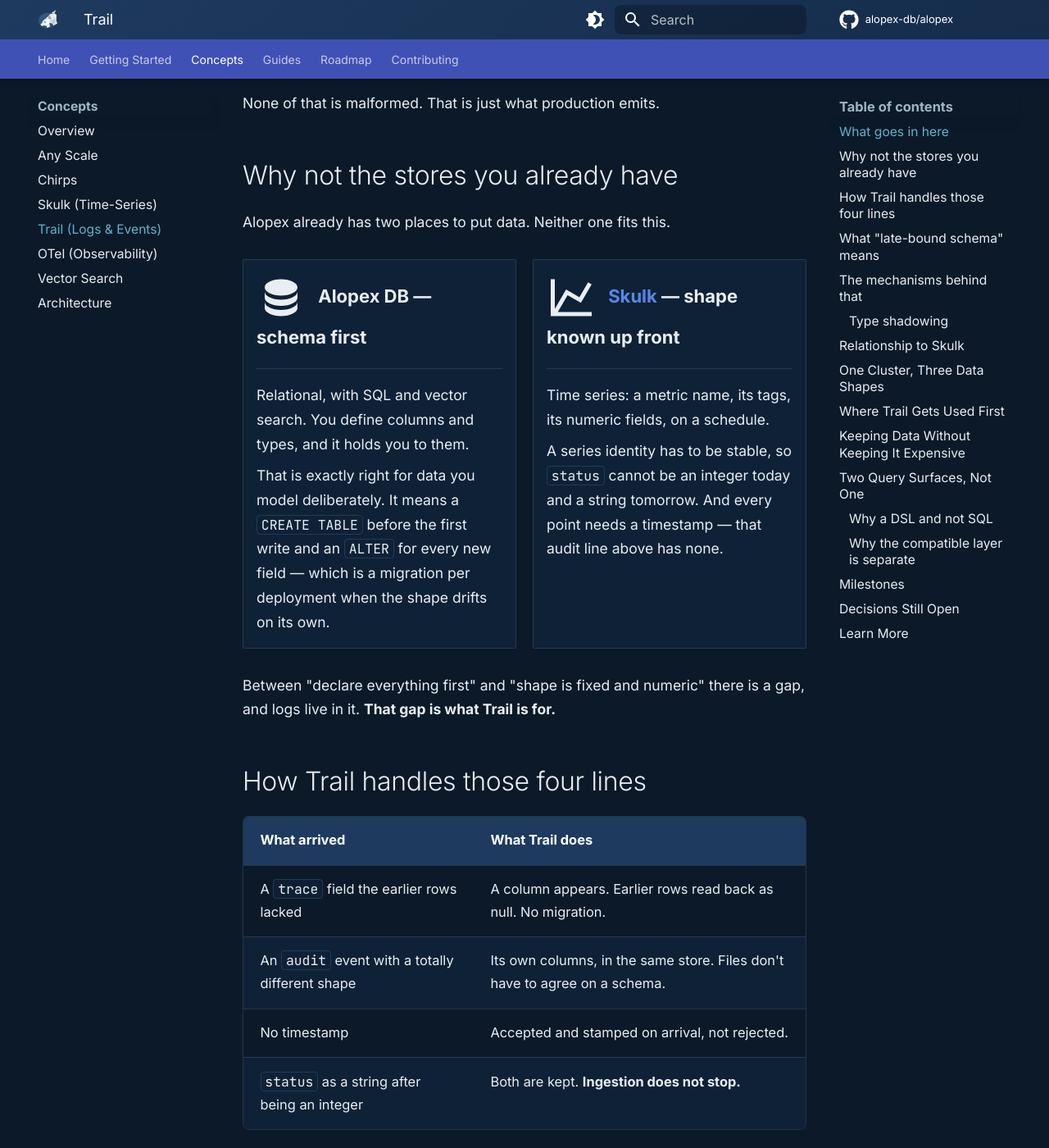
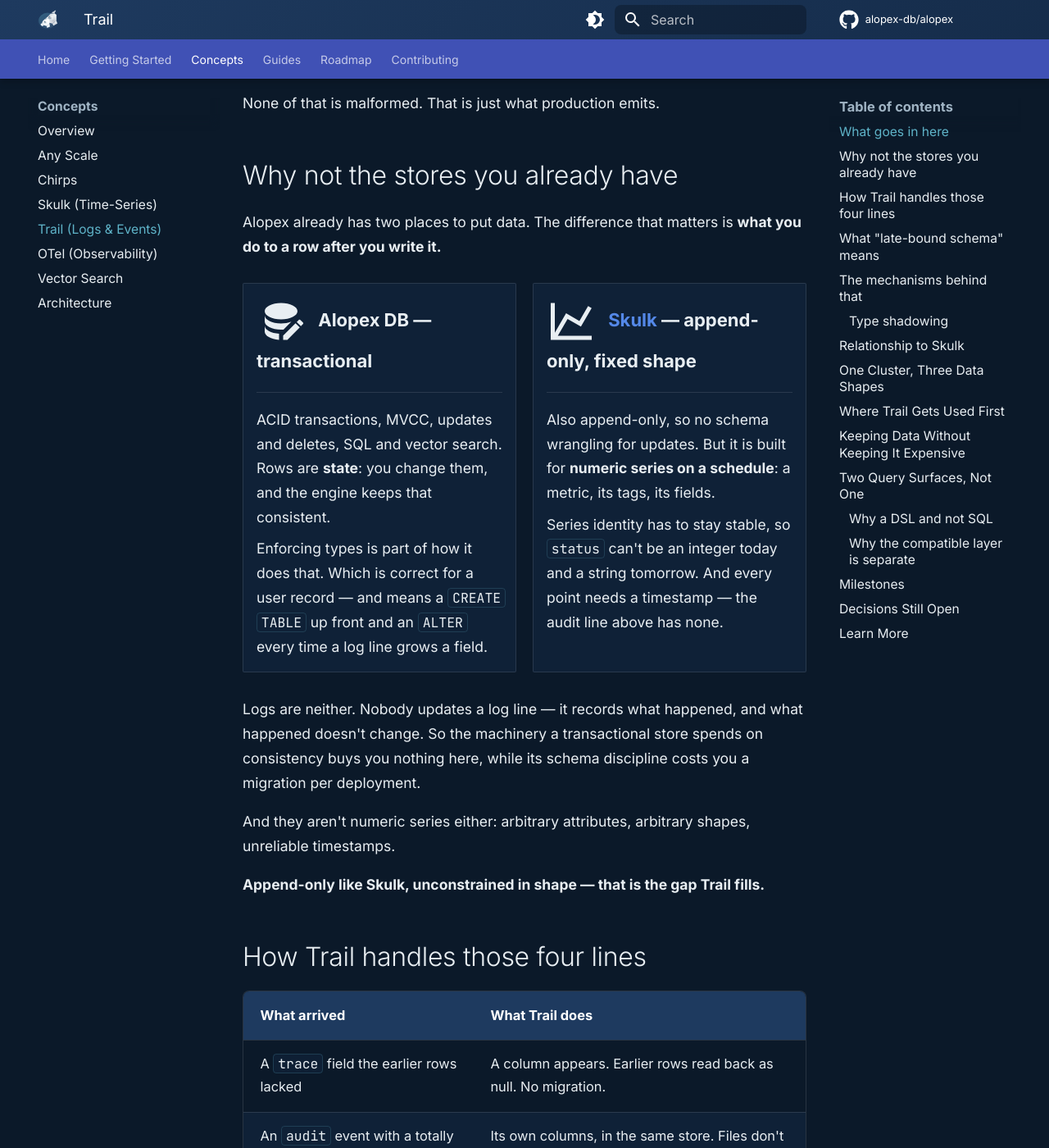
Before and after one commit to alopex-db/alopex-db.github.io, an MkDocs documentation site: the page built from docs/concepts/trail.md, in a window 1280 px wide and 1400 px high, scrolled down 856 px. Shown: the whole window at 82% size. Built offline with MkDocs 1.6.1 and Material for MkDocs 9.7.7, drawn with Linux system fonts in a browser that asks for light colours; comment, search, counter and statistics services are not loaded.

Commit message:
docs(site): 比較の軸を「書き込んだ行をその後どうするか」に修正
Alopex DB を「スキーマが厳しい」という一面だけで語り、トランザクショナルで
あるという本質を落としていた。スキーマの厳格さは結果であって理由ではない。
更新と一貫性を保証するために型を強制するのであって、Trail が緩いのは
そもそも更新しないからである。

- Alopex DB を「transactional」として提示。ACID、MVCC、更新・削除があり、
  行は状態である。型の強制はその一部として説明する
- Skulk は Trail と同じく追記専用であることを明記した上で、
  周期的な数値系列という制約で分ける
- 「ログを更新する者はいない」ことから、トランザクショナルなストアの
  一貫性機構がログには何も買わないことを導く
- index.md も同じ軸に修正

mkdocs build --strict 通過。

Co-Authored-By: Claude Opus 5 (1M context) <noreply@anthropic.com>

```diff
--- a/docs/concepts/trail.md
+++ b/docs/concepts/trail.md
@@ -32,35 +32,45 @@ None of that is malformed. That is just what production emits.
 
 ## Why not the stores you already have
 
-Alopex already has two places to put data. Neither one fits this.
+Alopex already has two places to put data. The difference that matters is
+**what you do to a row after you write it.**
 
 <div class="grid cards" markdown>
 
--   :material-database:{ .lg .middle } **Alopex DB** — schema first
+-   :material-database-edit:{ .lg .middle } **Alopex DB** — transactional
 
     ---
 
-    Relational, with SQL and vector search. You define columns and types, and
-    it holds you to them.
+    ACID transactions, MVCC, updates and deletes, SQL and vector search. Rows
+    are **state**: you change them, and the engine keeps that consistent.
 
-    That is exactly right for data you model deliberately. It means a
-    `CREATE TABLE` before the first write and an `ALTER` for every new field —
-    which is a migration per deployment when the shape drifts on its own.
+    Enforcing types is part of how it does that. Which is correct for a user
+    record — and means a `CREATE TABLE` up front and an `ALTER` every time a
+    log line grows a field.
 
--   :material-chart-line:{ .lg .middle } **[Skulk](skulk.md)** — shape known up front
+-   :material-chart-line:{ .lg .middle } **[Skulk](skulk.md)** — append-only, fixed shape
 
     ---
 
-    Time series: a metric name, its tags, its numeric fields, on a schedule.
+    Also append-only, so no schema wrangling for updates. But it is built for
+    **numeric series on a schedule**: a metric, its tags, its fields.
 
-    A series identity has to be stable, so `status` cannot be an integer today
-    and a string tomorrow. And every point needs a timestamp — that audit line
+    Series identity has to stay stable, so `status` can't be an integer today
+    and a string tomorrow. And every point needs a timestamp — the audit line
     above has none.
 
 </div>
 
-Between "declare everything first" and "shape is fixed and numeric" there is a
-gap, and logs live in it. **That gap is what Trail is for.**
+Logs are neither. Nobody updates a log line — it records what happened, and
+what happened doesn't change. So the machinery a transactional store spends on
+consistency buys you nothing here, while its schema discipline costs you a
+migration per deployment.
+
+And they aren't numeric series either: arbitrary attributes, arbitrary shapes,
+unreliable timestamps.
+
+**Append-only like Skulk, unconstrained in shape — that is the gap Trail
+fills.**
 
 ## How Trail handles those four lines
 
```
Also changed, not shown: docs/index.md (+4 -3 lines).
